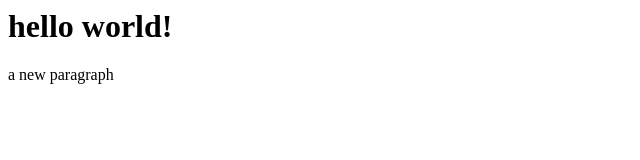
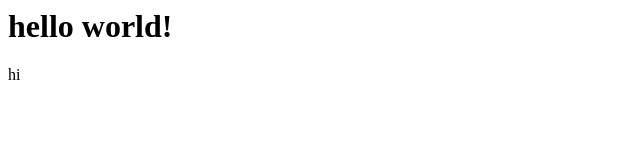
Before and after one commit to alinav-umd/demo2, a plain HTML site: page index.html in a window 1280 px wide. Shown: the full height of the page, 0-640 px from the left. Drawn offline with Linux system fonts and the light colour scheme.

Commit message:
change paragraph

```diff
--- a/index.html
+++ b/index.html
@@ -2,6 +2,6 @@
     <head></head>
     <body>
         <h1>hello world!</h1>
-        <p>a new paragraph</p>
+        <p>hi</p>
     </body>
 </html>
```
